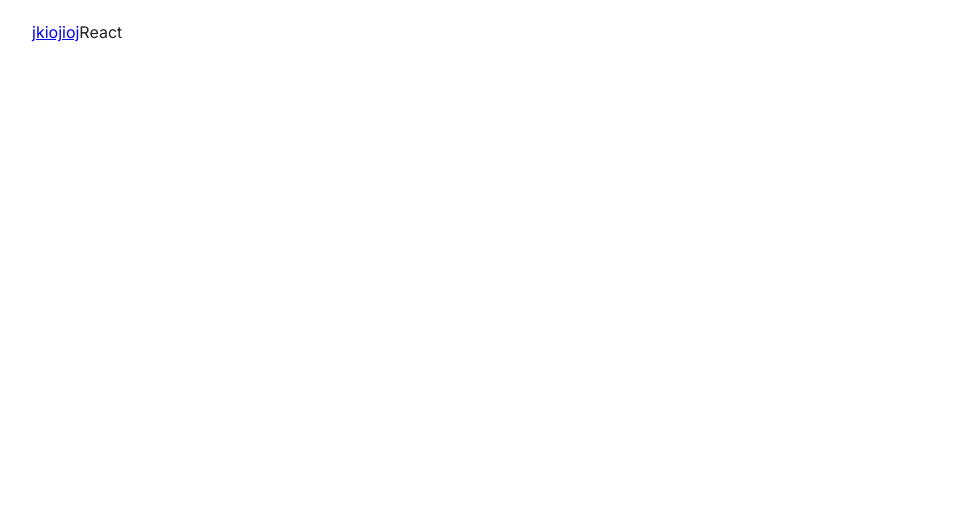
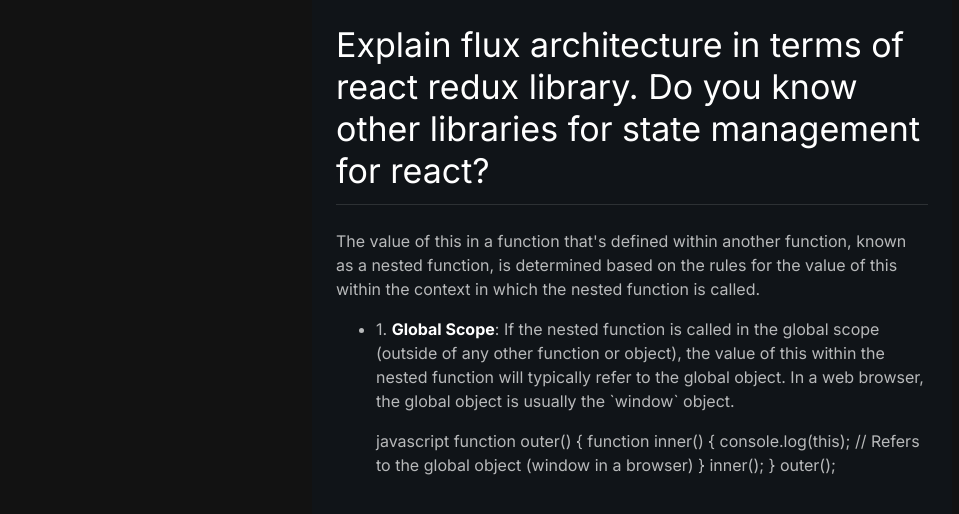
Before and after one commit to Domino731/devQuestZone, a Next.js app: page / in a window 1280 px wide. Shown: the top 514 px of the page, without its empty margins (8-967 px from the left). Built offline with nearby package versions, Linux system fonts and the light colour scheme.

Commit message:
feature - question - basic data for component

```diff
--- a/app/page.module.css
+++ b/app/page.module.css
@@ -1,229 +1,3 @@
-.main {
-  display: flex;
-  flex-direction: column;
-  justify-content: space-between;
-  align-items: center;
-  padding: 6rem;
-  min-height: 100vh;
+.element {
+    color: red
 }
-
-.description {
-  display: inherit;
-  justify-content: inherit;
-  align-items: inherit;
-  font-size: 0.85rem;
-  max-width: var(--max-width);
-  width: 100%;
-  z-index: 2;
-  font-family: var(--font-mono);
-}
-
-.description a {
-  display: flex;
-  justify-content: center;
-  align-items: center;
-  gap: 0.5rem;
-}
-
-.description p {
-  position: relative;
-  margin: 0;
-  padding: 1rem;
-  background-color: rgba(var(--callout-rgb), 0.5);
-  border: 1px solid rgba(var(--callout-border-rgb), 0.3);
-  border-radius: var(--border-radius);
-}
-
-.code {
-  font-weight: 700;
-  font-family: var(--font-mono);
-}
-
-.grid {
-  display: grid;
-  grid-template-columns: repeat(4, minmax(25%, auto));
-  max-width: 100%;
-  width: var(--max-width);
-}
-
-.card {
-  padding: 1rem 1.2rem;
-  border-radius: var(--border-radius);
-  background: rgba(var(--card-rgb), 0);
-  border: 1px solid rgba(var(--card-border-rgb), 0);
-  transition: background 200ms, border 200ms;
-}
-
-.card span {
-  display: inline-block;
-  transition: transform 200ms;
-}
-
-.card h2 {
-  font-weight: 600;
-  margin-bottom: 0.7rem;
-}
-
-.card p {
-  margin: 0;
-  opacity: 0.6;
-  font-size: 0.9rem;
-  line-height: 1.5;
-  max-width: 30ch;
-}
-
-.center {
-  display: flex;
-  justify-content: center;
-  align-items: center;
-  position: relative;
-  padding: 4rem 0;
-}
-
-.center::before {
-  background: var(--secondary-glow);
-  border-radius: 50%;
-  width: 480px;
-  height: 360px;
-  margin-left: -400px;
-}
-
-.center::after {
-  background: var(--primary-glow);
-  width: 240px;
-  height: 180px;
-  z-index: -1;
-}
-
-.center::before,
-.center::after {
-  content: '';
-  left: 50%;
-  position: absolute;
-  filter: blur(45px);
-  transform: translateZ(0);
-}
-
-.logo {
-  position: relative;
-}
-/* Enable hover only on non-touch devices */
-@media (hover: hover) and (pointer: fine) {
-  .card:hover {
-    background: rgba(var(--card-rgb), 0.1);
-    border: 1px solid rgba(var(--card-border-rgb), 0.15);
-  }
-
-  .card:hover span {
-    transform: translateX(4px);
-  }
-}
-
-@media (prefers-reduced-motion) {
-  .card:hover span {
-    transform: none;
-  }
-}
-
-/* Mobile */
-@media (max-width: 700px) {
-  .content {
-    padding: 4rem;
-  }
-
-  .grid {
-    grid-template-columns: 1fr;
-    margin-bottom: 120px;
-    max-width: 320px;
-    text-align: center;
-  }
-
-  .card {
-    padding: 1rem 2.5rem;
-  }
-
-  .card h2 {
-    margin-bottom: 0.5rem;
-  }
-
-  .center {
-    padding: 8rem 0 6rem;
-  }
-
-  .center::before {
-    transform: none;
-    height: 300px;
-  }
-
-  .description {
-    font-size: 0.8rem;
-  }
-
-  .description a {
-    padding: 1rem;
-  }
-
-  .description p,
-  .description div {
-    display: flex;
-    justify-content: center;
-    position: fixed;
-    width: 100%;
-  }
-
-  .description p {
-    align-items: center;
-    inset: 0 0 auto;
-    padding: 2rem 1rem 1.4rem;
-    border-radius: 0;
-    border: none;
-    border-bottom: 1px solid rgba(var(--callout-border-rgb), 0.25);
-    background: linear-gradient(
-      to bottom,
-      rgba(var(--background-start-rgb), 1),
-      rgba(var(--callout-rgb), 0.5)
-    );
-    background-clip: padding-box;
-    backdrop-filter: blur(24px);
-  }
-
-  .description div {
-    align-items: flex-end;
-    pointer-events: none;
-    inset: auto 0 0;
-    padding: 2rem;
-    height: 200px;
-    background: linear-gradient(
-      to bottom,
-      transparent 0%,
-      rgb(var(--background-end-rgb)) 40%
-    );
-    z-index: 1;
-  }
-}
-
-/* Tablet and Smaller Desktop */
-@media (min-width: 701px) and (max-width: 1120px) {
-  .grid {
-    grid-template-columns: repeat(2, 50%);
-  }
-}
-
-@media (prefers-color-scheme: dark) {
-  .vercelLogo {
-    filter: invert(1);
-  }
-
-  .logo {
-    filter: invert(1) drop-shadow(0 0 0.3rem #ffffff70);
-  }
-}
-
-@keyframes rotate {
-  from {
-    transform: rotate(360deg);
-  }
-  to {
-    transform: rotate(0deg);
-  }
-}
--- a/app/page.tsx
+++ b/app/page.tsx
@@ -5,11 +5,13 @@
 import {Container} from "@mui/system";
 import {TypeCard} from "@/components/TypeCard";
 import {AllRoadmaps} from "@/modules/AllRoadmaps";
+import {Question} from "@/modules/Question";
 
 export default function Home() {
     return (
         <main>
-            <AllRoadmaps/>
+            {/*<AllRoadmaps/>*/}
+            <Question/>
         </main>
     )
 }
--- /dev/null
+++ b/modules/Question/Question.tsx
@@ -0,0 +1,71 @@
+import styles from "./styles.module.scss"
+import Typography from "@mui/material/Typography";
+import Divider from "@mui/material/Divider";
+import Box from "@mui/material/Box";
+
+const contentSX = {
+    fontSize: "100px",
+    marginTop: "24px",
+    color: 'text.secondary',
+    ".element": {
+        fontSize: "0.16em"
+    },
+    ".list": {
+        fontSize: "0.16em"
+    },
+    ".text": {
+        fontSize: "0.16em"
+    },
+    ".list-item-title": {
+        color: "white",
+        fontWeight: 'bold'
+    }
+}
+
+export const Question = () => {
+    return <div className={styles.container}>
+        <header>
+            <Typography variant="h4" gutterBottom>
+                Explain flux architecture in terms of react redux library. Do you know other libraries for state
+                management for react?
+            </Typography>
+        </header>
+        <Divider/>
+        <Box sx={contentSX}>
+            <div className="element">
+                The value of {`this`} in a function {`that's`} defined within another function, known as a nested
+                function,
+                is determined based on the rules for the value of {`this`} within the context in which the nested
+                function
+                is called.
+            </div>
+
+            <ul className="list">
+                <li>
+                    <p>
+                        1. <span className="list-item-title">Global Scope</span>: If the nested function is called in
+                        the global scope (outside of any other
+                        function or
+                        object), the value of {`this`} within the nested function will typically refer to the global
+                        object.
+                        In a
+                        web browser, the global object is usually the `window` object.
+                    </p>
+
+                    <div>
+                        {`javascript
+   function outer() {
+     function inner() {
+       console.log(this); // Refers to the global object (window in a browser)
+     }
+     inner();
+   }
+   outer();
+   `}
+                    </div>
+
+                </li>
+            </ul>
+        </Box>
+    </div>
+}
--- /dev/null
+++ b/modules/Question/index.tsx
@@ -0,0 +1,3 @@
+import {Question} from "@/modules/Question/Question";
+
+export {Question}
--- /dev/null
+++ b/modules/Question/styles.module.scss
@@ -0,0 +1,25 @@
+
+.container {
+  margin: 0 auto;
+  width: 50%;
+  height: 100vh;
+  overflow: auto;
+  background: #101418;
+  padding: 24px;
+
+  .title {
+
+  }
+}
+
+.header {
+  border-bottom: 1px solid white;
+}
+
+.section {
+
+
+  .element {
+    color: red;
+  }
+}
--- a/package.json
+++ b/package.json
@@ -20,6 +20,7 @@
     "next": "13.4.19",
     "react": "18.2.0",
     "react-dom": "18.2.0",
+    "sass": "^1.69.5",
     "typescript": "5.2.2"
   }
 }
--- a/theme/ThemeRegistry.tsx
+++ b/theme/ThemeRegistry.tsx
@@ -43,6 +43,9 @@
             },
         },
     },
+    palette: {
+        mode: 'dark',
+    },
 }
 
 const theme = createTheme(themeOptions);
```
Also changed, not shown: app/layout.tsx (+3 -4 lines), 1 other file (tests, documents, lock files or other folders).
